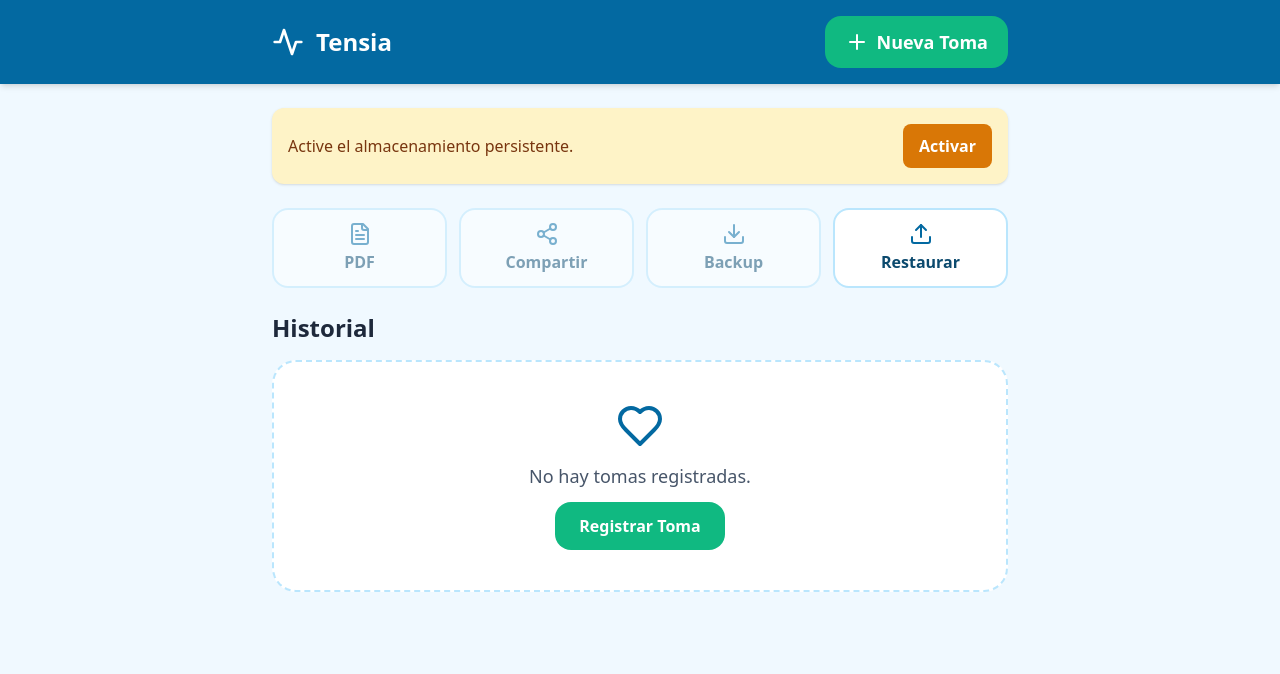
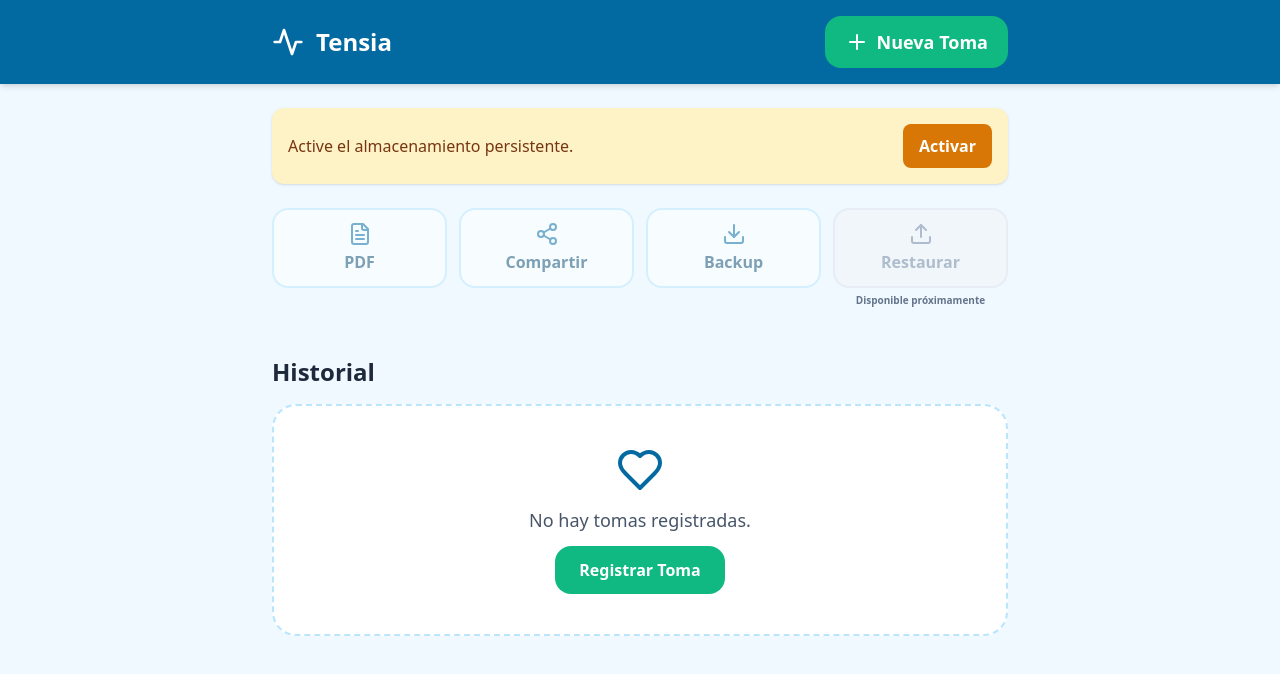
Before and after one commit to nanomuelle/tensia-app, a React (Vite) app: page / in a window 1280 px wide. Shown: the top 674 px of the page. Built offline with nearby package versions, Linux system fonts and the light colour scheme.

Commit message:
feat: implementa MVP registro-tension (pendiente: 2 fixes)

```diff
--- a/src/App.tsx
+++ b/src/App.tsx
@@ -178,9 +178,15 @@ export default function App() {
           <button onClick={generatePDF} disabled={!readings.length} className="bg-white p-3 rounded-2xl border-2 border-sky-200 font-bold text-sky-900 flex flex-col items-center disabled:opacity-50 min-h-[56px]"><FileText className="w-6 h-6 text-sky-700 mb-1"/>PDF</button>
           <button onClick={handleShare} disabled={!readings.length} className="bg-white p-3 rounded-2xl border-2 border-sky-200 font-bold text-sky-900 flex flex-col items-center disabled:opacity-50 min-h-[56px]"><Share2 className="w-6 h-6 text-sky-700 mb-1"/>Compartir</button>
           <button onClick={handleExportJson} disabled={!readings.length} className="bg-white p-3 rounded-2xl border-2 border-sky-200 font-bold text-sky-900 flex flex-col items-center disabled:opacity-50 min-h-[56px]"><Download className="w-6 h-6 text-sky-700 mb-1"/>Backup</button>
-          <label className="bg-white p-3 rounded-2xl border-2 border-sky-200 font-bold text-sky-900 flex flex-col items-center cursor-pointer min-h-[56px]"><Upload className="w-6 h-6 text-sky-700 mb-1"/>Restaurar<input type="file" accept=".json" onChange={handleImportJson} className="hidden"/></label>
+          <div className="relative flex flex-col items-center">
+            <button disabled className="w-full h-full bg-slate-100 p-3 rounded-2xl border-2 border-slate-200 font-bold text-slate-400 flex flex-col items-center justify-center opacity-70 cursor-not-allowed min-h-[56px]">
+              <Upload className="w-6 h-6 text-slate-400 mb-1"/>Restaurar
+            </button>
+            <span className="absolute -bottom-5 text-[10px] text-slate-500 font-bold whitespace-nowrap">Disponible próximamente</span>
+          </div>
         </div>
-        <section className="space-y-4">
+        <div className="pt-3"></div>
+        <section className="space-y-4 pt-2">
           <h2 className="text-2xl font-extrabold text-slate-800">Historial</h2>
           {!readings.length ? (
             <div className="bg-white border-2 border-dashed border-sky-200 rounded-3xl p-10 text-center space-y-3">
@@ -237,7 +243,7 @@ export default function App() {
                 </div>
               </div>
               <div>
-                <label className="font-bold block mb-1">Pulso</label>
+                <label className="font-bold block nis-1">Pulso</label>
                 <input type="number" min="10" max="250" value={pulse} onChange={e => setPulse(e.target.value)} className="w-full text-2xl font-bold p-3 bg-sky-50 border-2 rounded-2xl text-center min-h-[52px]" required />
               </div>
               <div>
```
